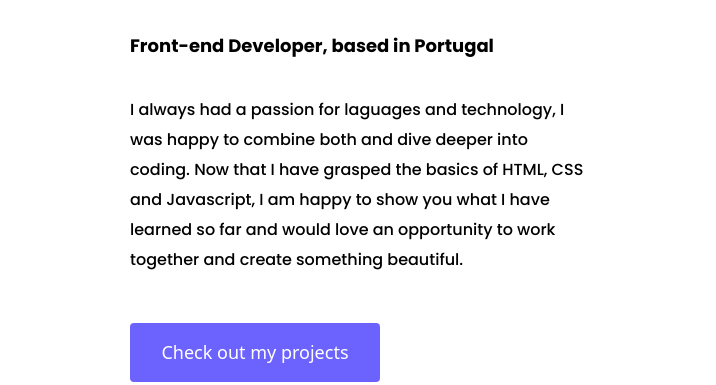
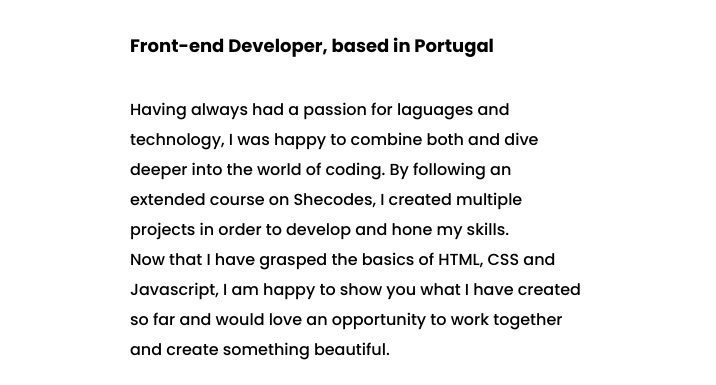
Before and after one commit to ingekn/Responsive-Portfolio, a plain HTML site: page about.html in a window 1280 px wide. Shown: the part 479-864 px from the top of the page, 0-716 px from the left. Drawn offline with nearby package versions, Linux system fonts and the light colour scheme.

Commit message:
Improved about-page content

```diff
--- a/about.html
+++ b/about.html
@@ -81,11 +81,15 @@
                   Front-end Developer, based in Portugal
                 </h2>
                 <p class="mb-4 mb-lg-5">
-                  I always had a passion for laguages and technology, I was
-                  happy to combine both and dive deeper into coding. Now that I
-                  have grasped the basics of HTML, CSS and Javascript, I am
-                  happy to show you what I have learned so far and would love an
-                  opportunity to work together and create something beautiful.
+                  Having always had a passion for laguages and technology, I was
+                  happy to combine both and dive deeper into the world of
+                  coding. By following an extended course on Shecodes, I created
+                  multiple projects in order to develop and hone my skills.
+                  <br />
+                  Now that I have grasped the basics of HTML, CSS and
+                  Javascript, I am happy to show you what I have created so far
+                  and would love an opportunity to work together and create
+                  something beautiful.
                 </p>
                 <a href="#" class="btn btn-branding">Check out my projects</a>
               </div>
```
Also changed, not shown: index.html (+2 -0 lines).
